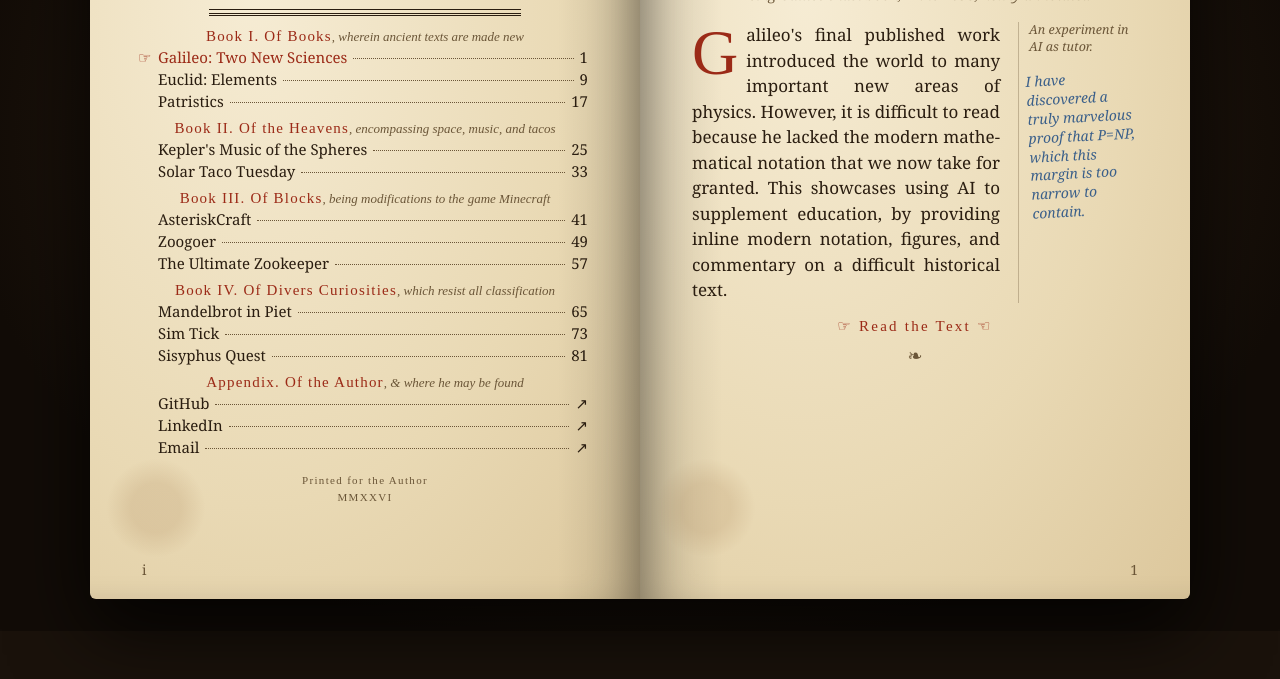
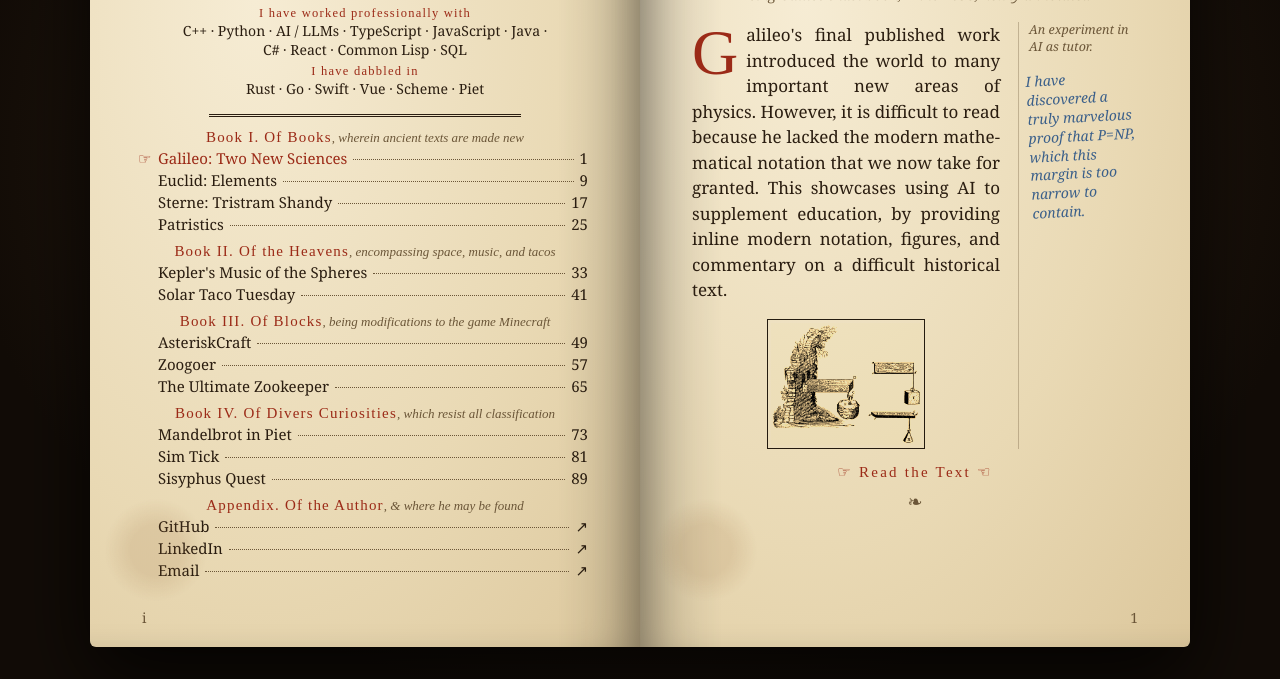
Before and after one commit to bitflora/bitflora.github.io, a plain HTML site: page index.html in a window 1280 px wide. Shown: the part 192-871 px from the top of the page. Before the commit the page ends 823 px from the top, so only its background shows below. Drawn offline with Linux system fonts and the light colour scheme; a web font is replaced by a local one.

Commit message:
Skills, Sterne

```diff
--- a/index.html
+++ b/index.html
@@ -57,7 +57,10 @@
     .tp .of { font-style: italic; font-size: 15px; }
     .tp .author { font-family: 'IM Fell English SC', serif; font-size: 22px; letter-spacing: 0.12em; margin: 2px 0; }
     .tp .desc { font-style: italic; font-size: 14px; color: var(--faded); max-width: 360px; margin: 6px auto 0; line-height: 1.35; }
-    .rule { height: 0; border-top: 1px solid var(--ink); border-bottom: 3px double var(--ink); margin: 12px auto; width: 70%; padding-top: 3px; }
+    .tp .tongues { font-size: 12.5px; line-height: 1.35; max-width: 380px; margin: 8px auto 0; }
+    .tp .tongues dt { font-family: 'IM Fell English SC', serif; letter-spacing: 0.1em; color: var(--rubric); margin-top: 4px; }
+    .tp .tongues dd { font-size: 14px; color: var(--ink); }
+    .rule { height: 0; border-bottom: 3px double var(--ink); margin: 12px auto; width: 70%; padding-top: 3px; }
 
     .toc { margin-top: 4px; font-size: 15px; }
     .toc .bk { font-family: 'IM Fell English SC', serif; letter-spacing: 0.08em; color: var(--rubric); margin: 8px 0 1px; font-size: 15px; }
@@ -173,7 +176,7 @@
     /* left half: keypad */
     body[data-theme="tricorder"] .page.left { background: linear-gradient(#1d1f23, #141518); box-shadow: inset 0 0 0 1px #0008, inset 0 2px 8px #0009; text-align: left; }
     body[data-theme="tricorder"] .tp > .the, body[data-theme="tricorder"] .tp > .of,
-    body[data-theme="tricorder"] .tp > .desc, body[data-theme="tricorder"] .tp > .rule,
+    body[data-theme="tricorder"] .tp > .desc, body[data-theme="tricorder"] .tp > .rule, body[data-theme="tricorder"] .tp > .tongues,
     body[data-theme="tricorder"] .tp > h1 { display: none; }
     body[data-theme="tricorder"] .tp > .author { font-family: 'Antonio', sans-serif; font-size: 13px; letter-spacing: 0.3em; color: #9aa0a8; text-transform: uppercase; }
     body[data-theme="tricorder"] .device-head { display: flex; justify-content: space-between; align-items: center; margin-bottom: 8px; }
@@ -296,7 +299,7 @@
     body[data-theme="blocks"] .tp > .the::before { content: 'Page 1 of 1'; display: block; text-align: right; font-size: 16px; margin-bottom: 14px; }
     body[data-theme="blocks"] .tp > .author { font-family: inherit; font-size: 16px; letter-spacing: 0; color: #555; margin: 0 0 2px; }
     body[data-theme="blocks"] .tp > .author::before { content: 'by '; }
-    body[data-theme="blocks"] .tp > .desc { display: none; }
+    body[data-theme="blocks"] .tp > .desc, body[data-theme="blocks"] .tp > .tongues { display: none; }
     body[data-theme="blocks"] .tp > h1 { margin-top: 10px; }
     body[data-theme="blocks"] .toc { font-size: 16px; margin-top: 4px; }
     body[data-theme="blocks"] .toc .bk { font-family: inherit; letter-spacing: 0; font-size: 16px; color: #000; margin: 10px 0 2px; }
@@ -374,14 +377,18 @@
       <div class="of">of</div>
       <div class="author">Tim Jasko</div>
       <p class="desc">I read old books &amp; build new things; I cultivate software, but also fruit trees.</p>
+      <dl class="tongues">
+        <dt>I have worked professionally with</dt>
+        <dd>C++&nbsp;· Python&nbsp;· AI / LLMs&nbsp;· TypeScript&nbsp;· JavaScript&nbsp;· Java&nbsp;· C#&nbsp;· React&nbsp;· Common Lisp&nbsp;· SQL</dd>
+        <dt>I have dabbled in</dt>
+        <dd>Rust&nbsp;· Go&nbsp;· Swift&nbsp;· Vue&nbsp;· Scheme&nbsp;· Piet</dd>
+      </dl>
       <div class="rule"></div>
       <div class="device-lcd" id="device-lcd" aria-hidden="true"></div>
 
       <nav class="toc" id="toc" aria-label="Contents"></nav>
 
       <div class="imprint">
-        Printed for the Author<br>
-        MMXXVI
       </div>
       <span class="folio">i</span>
     </section>
@@ -395,12 +402,15 @@
   <script>
     const books = [
       { n: 'I', title: 'Of Books', gloss: 'wherein ancient texts are made new', chapters: [
-        { slug: 'galileo', t: 'Two New Sciences', short: 'Galileo: Two New Sciences', sub: 'Being Galileo’s last book, Anno 1638, newly annotated',
+        { slug: 'galileo', t: 'Two New Sciences', short: 'Galileo: Two New Sciences', sub: 'Being Galileo’s last book, Anno 1638, newly annotated', img: 'images/galileo-cantilever.png',
         p: 'Galileo\'s final published work introduced the world to many important new areas of physics. However, it is difficult to read because he lacked the modern mathematical notation that we now take for granted. This showcases using AI to supplement education, by providing inline modern notation, figures, and commentary on a difficult historical text.',
         m: ['An experiment in AI as tutor.'], hand: 'I have discovered a truly marvelous proof that P=NP, which this margin is too narrow to contain.', cta: ['Read the Text', 'https://galileo-two-new-sciences.vercel.app/'] },
         { slug: 'euclid', t: 'Euclid\'s Elements', short: 'Euclid: Elements', sub: 'In Sir Thomas Heath’s translation, with a Companion',
         p: 'A reading companion for the foundational text of geometry. For each proposition an explanation is to be had on demand, so that the modern reader may follow the reasoning without losing the thread.',
         m: ['Q.E.D., but gentler.'], hand: '', cta: ['Read the Text', 'https://euclids-elements-lektor.vercel.app/'] },
+        { slug: 'tristram-shandy', t: 'The Life & Opinions of Tristram Shandy', short: 'Sterne: Tristram Shandy', sub: 'Being Laurence Sterne’s novel, Anno 1759, newly pointed', img: 'images/tristram-shandy.jpg',
+        p: 'Reworked punctuation to make this member of the Britannica Great Books a little more readable.',
+        m: ['Sterne loved em-dashes even more than LLMs.'], hand: '', cta: ['Read the Text', 'https://htmlpreview.github.io/?https://github.com/bitflora/classic-books/blob/main/tristram-original.html'] },
         { slug: 'patristics', t: 'Fathers of the Church', short: 'Patristics', sub: 'Four hundred texts, eight hundred thousand cross-references', img: 'images/bible-hyperlink.png',
           p: 'A three-stage AI pipeline that ingests, processes, and semantically indexes writings from the early Church Fathers. This application was built using a combination of Go, Python, SQLite and JavaScript. 400 texts from the past two thousand years were parsed and over 800,000 references were extracted then correlated. Finally these were built into a site that allows easy navigation, lookup, and visualizations of the data.',
           m: ['Go, Python, SQLite, and JavaScript.'], hand: 'Tolle, lege.', cta: ['Visit the Site', 'https://patristics-site.vercel.app/'] },
```
Also changed, not shown: images/galileo-cantilever.png (added), images/tristram-shandy.jpg (added), 1 other file.
